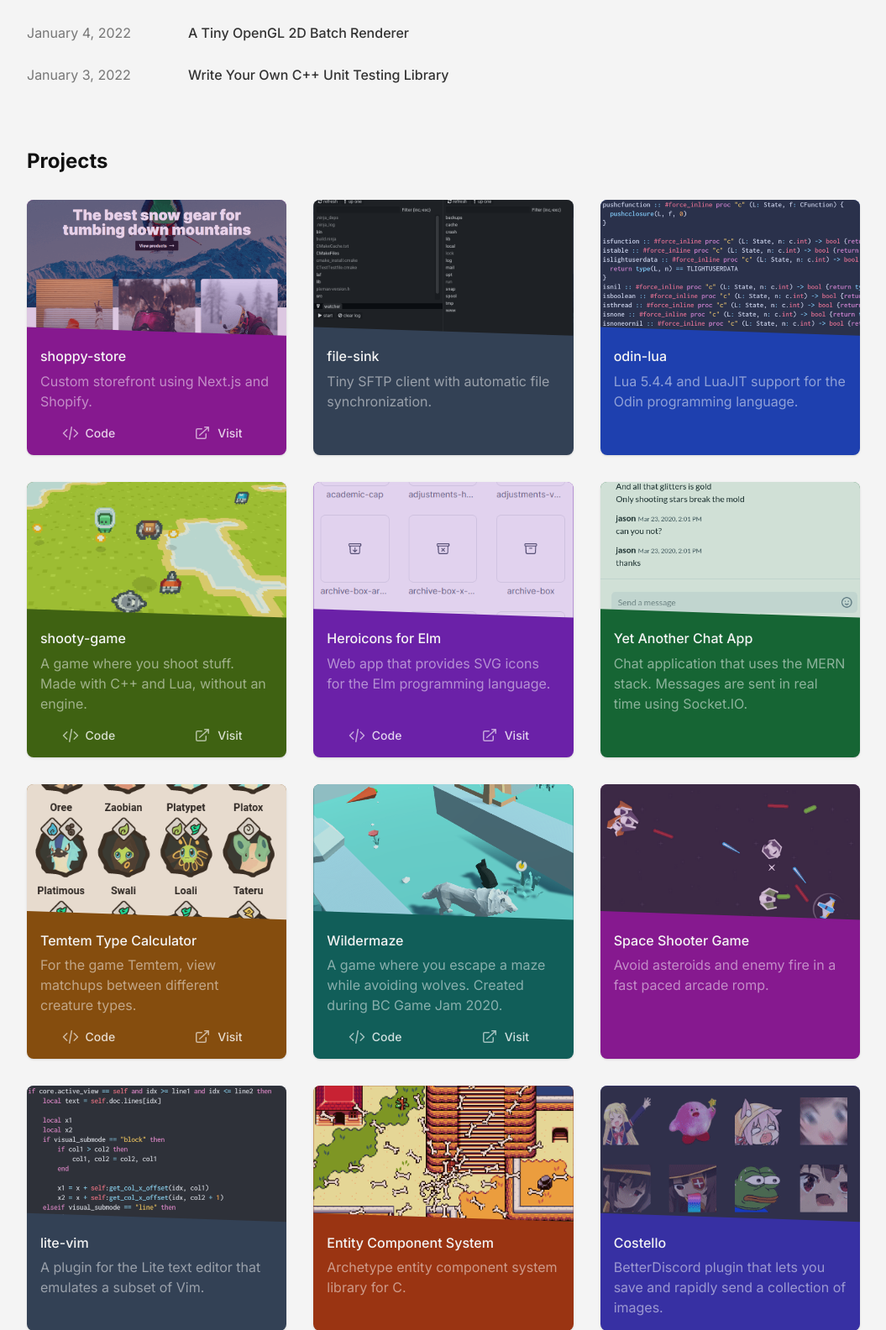
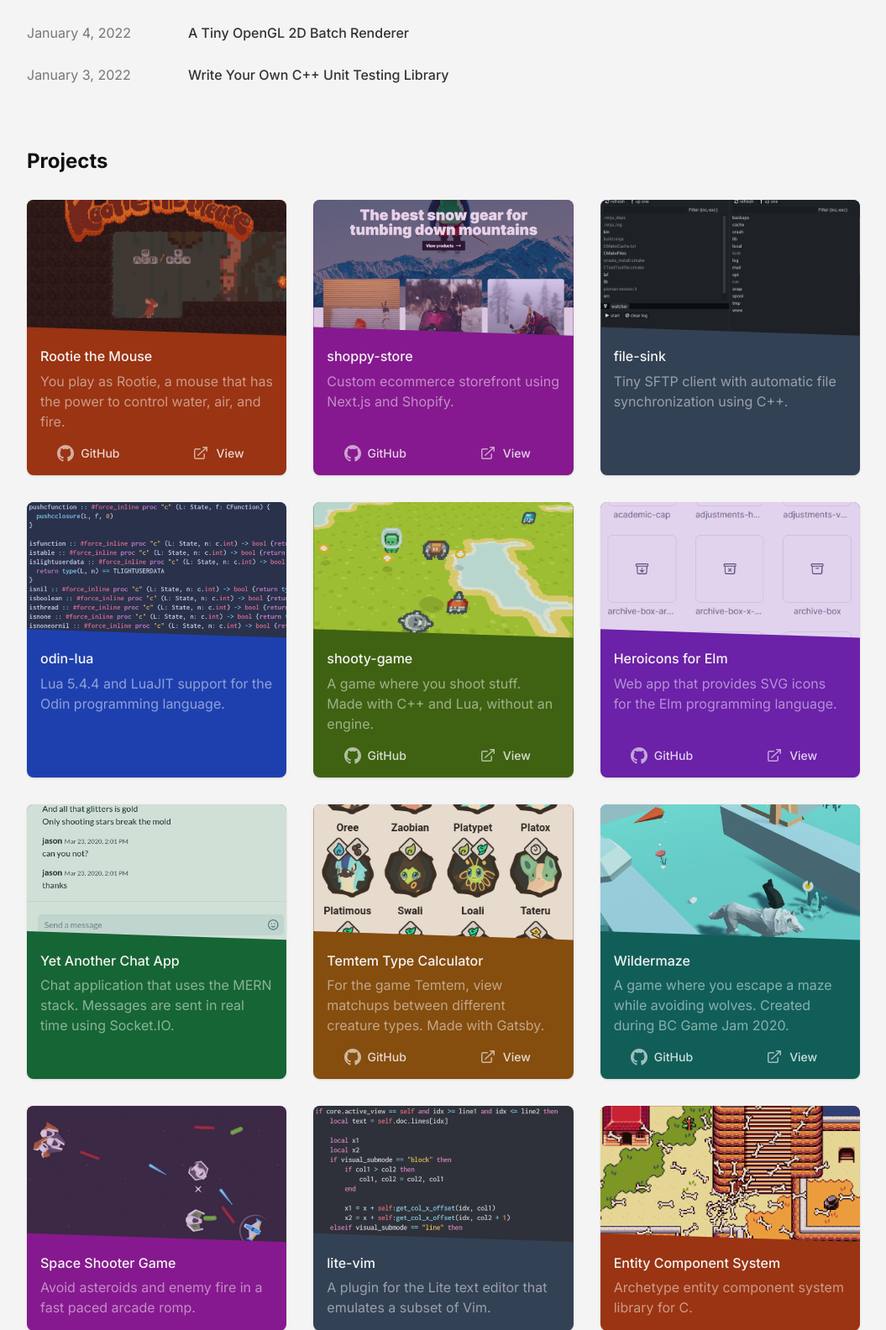
Before and after one commit to jasonliang-dev/jasonliang-dev.github.io, a PHP site: page / in a window 1280 px wide. Shown: the part 1001-2585 px from the top of the page at 84% size, without its empty margins (112-1167 px from the left). Run offline with PHP 8.4, Linux system fonts and the light colour scheme.

Commit message:
ggjv project, canvas stuff

```diff
--- a/SiteData.php
+++ b/SiteData.php
@@ -31,8 +31,18 @@ class SiteData {
 
   const Projects = [
     [
+      "title" => "Rootie the Mouse",
+      "desc" => "You play as Rootie, a mouse that has the power to control water, air, and fire.",
+      "img" => "static/images/rootie-the-mouse.png",
+      "alt" => "2D game title screen with a mouse",
+      "github" => "https://github.com/jasonliang-dev/rootie-the-mouse",
+      "link" => "https://jasonliang.js.org/rootie-the-mouse/",
+      "color" => "#9a3412",
+      "dark_color" => "#7c2d12",
+    ],
+    [
       "title" => "shoppy-store",
-      "desc" => "Custom storefront using Next.js and Shopify.",
+      "desc" => "Custom ecommerce storefront using Next.js and Shopify.",
       "img" => "static/images/storefront.png",
       "alt" => "Homepage of an online store",
       "github" => "https://github.com/jasonliang-dev/shoppy-store",
@@ -42,7 +52,7 @@ class SiteData {
     ],
     [
       "title" => "file-sink",
-      "desc" => "Tiny SFTP client with automatic file synchronization.",
+      "desc" => "Tiny SFTP client with automatic file synchronization using C++.",
       "img" => "static/images/sftp.png",
       "alt" => "A window displaying list of files",
       "github" => "https://github.com/jasonliang-dev/file-sink",
@@ -92,7 +102,7 @@ class SiteData {
     ],
     [
       "title" => "Temtem Type Calculator",
-      "desc" => "For the game Temtem, view matchups between different creature types.",
+      "desc" => "For the game Temtem, view matchups between different creature types. Made with Gatsby.",
       "img" => "static/images/temtem.png",
       "alt" => "Temtem creatures in a list",
       "github" => "https://github.com/jasonliang-dev/temtem-type-calculator",
--- a/pages/index.php
+++ b/pages/index.php
@@ -69,10 +69,8 @@ use function htmlspecialchars as h;
                   class="white-80 pv3 link dim flex justify-center items-center w-100"
                   href="<?= h($proj["github"]) ?>"
                 >
-                  <svg xmlns="http://www.w3.org/2000/svg" viewBox="0 0 20 20" fill="currentColor" style="width: 20px; height: 20px" class="white-60">
-                    <path fill-rule="evenodd" d="M6.28 5.22a.75.75 0 010 1.06L2.56 10l3.72 3.72a.75.75 0 01-1.06 1.06L.97 10.53a.75.75 0 010-1.06l4.25-4.25a.75.75 0 011.06 0zm7.44 0a.75.75 0 011.06 0l4.25 4.25a.75.75 0 010 1.06l-4.25 4.25a.75.75 0 01-1.06-1.06L17.44 10l-3.72-3.72a.75.75 0 010-1.06zM11.377 2.011a.75.75 0 01.612.867l-2.5 14.5a.75.75 0 01-1.478-.255l2.5-14.5a.75.75 0 01.866-.612z" clip-rule="evenodd" />
-                  </svg>
-                  <span class="ml2 mr2">Code</span>
+                  <svg xmlns="http://www.w3.org/2000/svg" fill="currentColor" class="white-60" width="20" height="20" viewBox="0 0 24 24"><path d="M12 0c-6.626 0-12 5.373-12 12 0 5.302 3.438 9.8 8.207 11.387.599.111.793-.261.793-.577v-2.234c-3.338.726-4.033-1.416-4.033-1.416-.546-1.387-1.333-1.756-1.333-1.756-1.089-.745.083-.729.083-.729 1.205.084 1.839 1.237 1.839 1.237 1.07 1.834 2.807 1.304 3.492.997.107-.775.418-1.305.762-1.604-2.665-.305-5.467-1.334-5.467-5.931 0-1.311.469-2.381 1.236-3.221-.124-.303-.535-1.524.117-3.176 0 0 1.008-.322 3.301 1.23.957-.266 1.983-.399 3.003-.404 1.02.005 2.047.138 3.006.404 2.291-1.552 3.297-1.23 3.297-1.23.653 1.653.242 2.874.118 3.176.77.84 1.235 1.911 1.235 3.221 0 4.609-2.807 5.624-5.479 5.921.43.372.823 1.102.823 2.222v3.293c0 .319.192.694.801.576 4.765-1.589 8.199-6.086 8.199-11.386 0-6.627-5.373-12-12-12z"/></svg>
+                  <span class="ml2 mr2">GitHub</span>
                 </a>
                   <a
                     class="white-80 link dim flex justify-center items-center w-100"
@@ -82,7 +80,7 @@ use function htmlspecialchars as h;
                       <path fill-rule="evenodd" d="M4.25 5.5a.75.75 0 00-.75.75v8.5c0 .414.336.75.75.75h8.5a.75.75 0 00.75-.75v-4a.75.75 0 011.5 0v4A2.25 2.25 0 0112.75 17h-8.5A2.25 2.25 0 012 14.75v-8.5A2.25 2.25 0 014.25 4h5a.75.75 0 010 1.5h-5z" clip-rule="evenodd" />
                       <path fill-rule="evenodd" d="M6.194 12.753a.75.75 0 001.06.053L16.5 4.44v2.81a.75.75 0 001.5 0v-4.5a.75.75 0 00-.75-.75h-4.5a.75.75 0 000 1.5h2.553l-9.056 8.194a.75.75 0 00-.053 1.06z" clip-rule="evenodd" />
                     </svg>
-                    <span class="ml2 mr2">Visit</span>
+                    <span class="ml2 mr2">View</span>
                   </a>
               </div>
             <?php endif ?>
@@ -108,6 +106,7 @@ use function htmlspecialchars as h;
     jason: makeFancyText("Jason", 2, 5),
     liang: makeFancyText("Liang", 3, 6),
     about: makeFancyText("I make interactive programs", 7, 10),
+    lineAlpha: 0,
     points: [],
   };
 
@@ -140,6 +139,7 @@ use function htmlspecialchars as h;
 
   let makePointsTimeout = 0;
   function makePoints() {
+    state.lineAlpha = 0;
     clearTimeout(makePointsTimeout);
     makePointsTimeout = setTimeout(() => {
       const PI2 = Math.PI * 2;
@@ -165,13 +165,17 @@ use function htmlspecialchars as h;
 
   function makeFancyText(text, min, max) {
     const arr = [];
+    let i = text.length;
     for (const c of text) {
       arr.push({
         char: c,
         x: 0,
         y: 0,
         scrollOff: Math.random() * (max - min) + min,
+        alpha: 0,
+        alphaVel: 0.02 * i,
       });
+      i--;
     }
 
     return { text, arr };
@@ -203,6 +207,9 @@ use function htmlspecialchars as h;
         item.x += (x - item.x) * 0.25;
         item.y += (y - item.y) * 0.25;
       }
+
+      item.alpha = Math.min(item.alpha + item.alphaVel, 1);
+      ctx.globalAlpha = item.alpha;
 
       opts.draw(item.char, item.x, item.y);
 
@@ -240,6 +247,9 @@ use function htmlspecialchars as h;
     const top = window.innerHeight * 0.4;
 
     ctx.lineWidth = 1;
+
+    state.lineAlpha = Math.min(state.lineAlpha + 0.01, 1);
+    ctx.globalAlpha = state.lineAlpha;
 
     if (state.theme === "dark") {
       ctx.strokeStyle = "rgb(255 255 255 / 0.08)";
```
Also changed, not shown: static/images/rootie-the-mouse.png (added).
